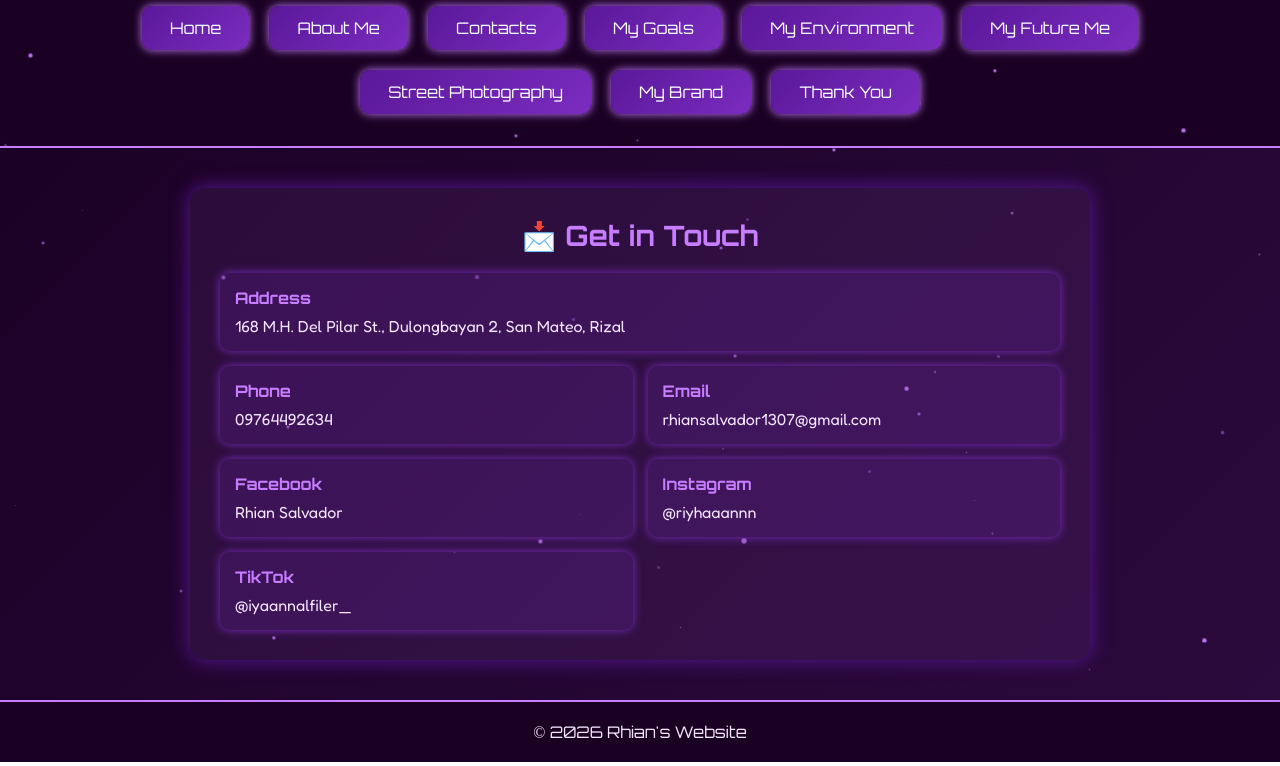
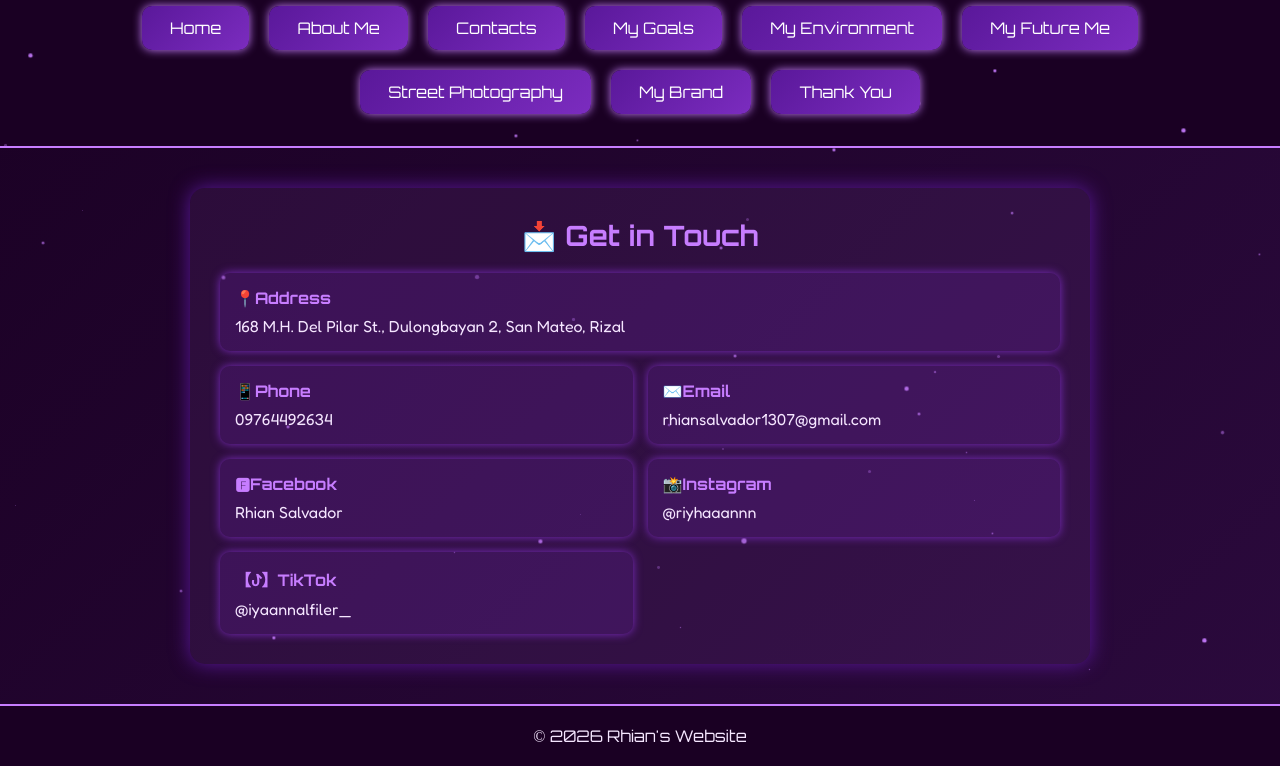
Before and after one commit to elybuu8/iyaa, a plain HTML site: page contacts.html in a window 1280 px wide. Shown: the part 122-888 px from the top of the page. Drawn offline with Linux system fonts and the light colour scheme.

Commit message:
Update contacts.html

```diff
--- a/contacts.html
+++ b/contacts.html
@@ -233,32 +233,32 @@ for(let i=0;i<50;i++){
     <div class="contact-grid">
 
         <div class="card full">
-            <h3>Address</h3>
+            <h3>📍Address</h3>
             <p>168 M.H. Del Pilar St., Dulongbayan 2, San Mateo, Rizal</p>
         </div>
 
         <div class="card">
-            <h3>Phone</h3>
+            <h3>📱Phone</h3>
             <p>09764492634</p>
         </div>
 
         <div class="card">
-            <h3>Email</h3>
+            <h3>✉️Email</h3>
             <p>rhiansalvador1307@gmail.com</p>
         </div>
 
         <div class="card">
-            <h3>Facebook</h3>
+            <h3>🅵Facebook</h3>
             <p>Rhian Salvador</p>
         </div>
 
         <div class="card">
-            <h3>Instagram</h3>
+            <h3> 📸Instagram</h3>
             <p>@riyhaaannn</p>
         </div>
 
         <div class="card">
-            <h3>TikTok</h3>
+            <h3>【ꚠ】TikTok</h3>
             <p>@iyaannalfiler_</p>
         </div>
 
```
